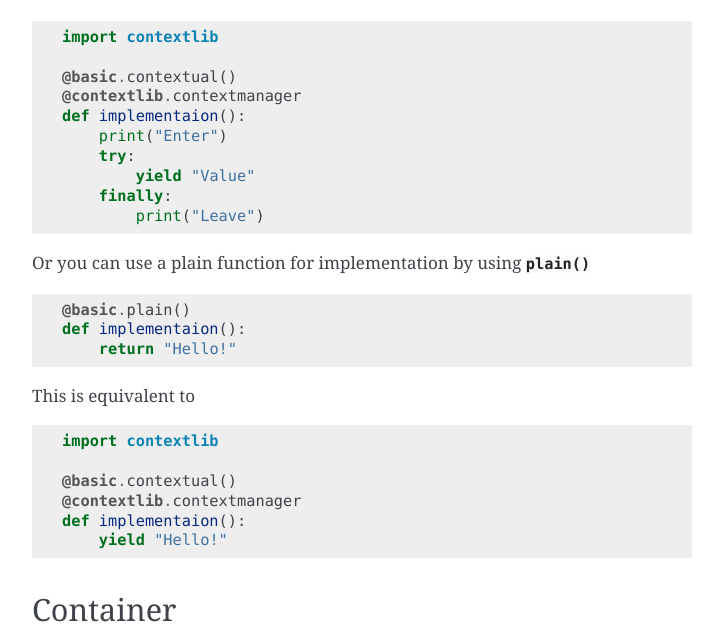
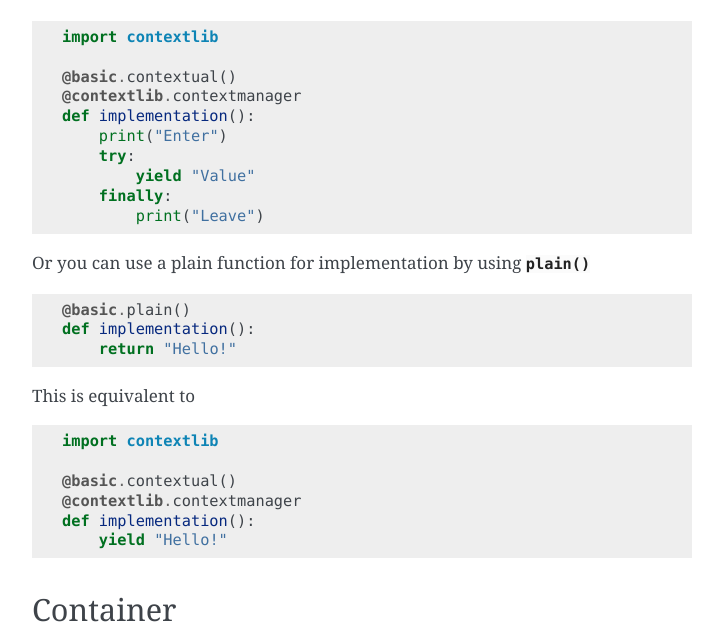
Before and after one commit to Hardtack/Autowire, a Sphinx documentation site: the page built from docs/getting-started.rst, in a window 1280 px wide and 900 px high, scrolled down 668 px. Shown: the part 153-777 px from the top of the window, without its empty margins (388-1111 px from the left). Built offline with Sphinx 7.4.7, drawn with Linux system fonts in a browser that asks for light colours; some of the changed text lies outside the part shown.

Commit message:
Fix typo

```diff
--- a/docs/getting-started.rst
+++ b/docs/getting-started.rst
@@ -38,7 +38,7 @@ You can set default implementation with context manager to resource by :meth:`~a
 
     @basic.contextual()
     @contextlib.contextmanager
-    def implementaion():
+    def implementation():
         print("Enter")
         try:
             yield "Value"
@@ -50,7 +50,7 @@ Or you can use a plain function for implementation by using :meth:`~autowire.res
 .. code-block:: python
 
     @basic.plain()
-    def implementaion():
+    def implementation():
         return "Hello!"
 
 This is equivalent to
@@ -61,7 +61,7 @@ This is equivalent to
 
     @basic.contextual()
     @contextlib.contextmanager
-    def implementaion():
+    def implementation():
         yield "Hello!"
 
 Container
@@ -142,7 +142,7 @@ The output will be like this ::
 
 Since :meth:`~autowire.container.Container.context` is a context manager, you should use this method with ``with`` statement.
 
-When there's no implementaion to be provided, it will raise :class:`~autowire.exc.ResourceNotProvidedError`
+When there's no implementation to be provided, it will raise :class:`~autowire.exc.ResourceNotProvidedError`
 
 .. code-block:: python
 
```
Also changed, not shown: 1 other file.
